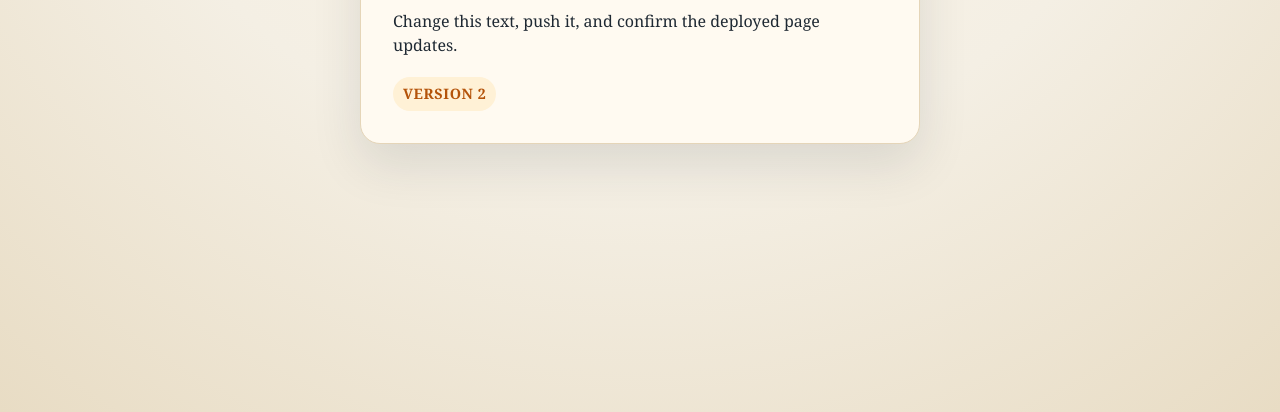
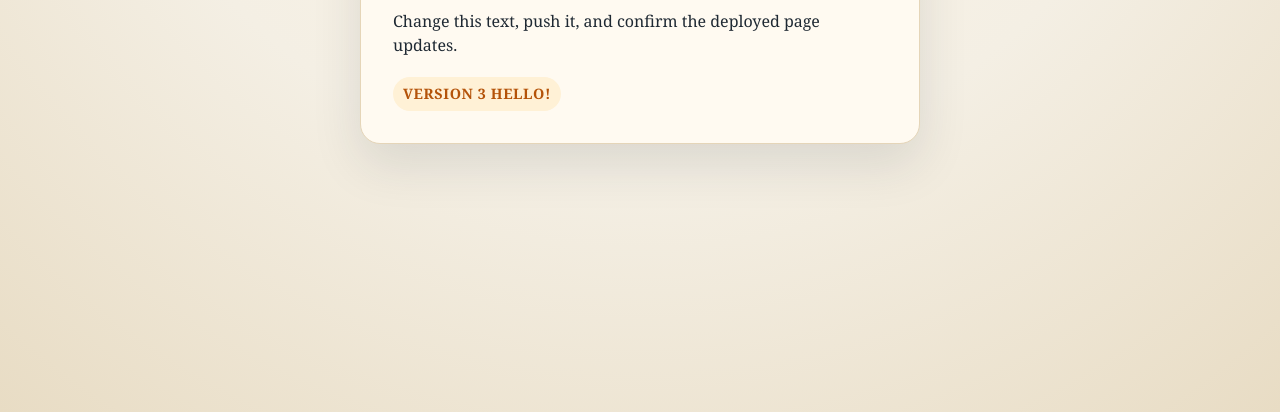
Before and after one commit to SilentAlchemi/cloutTest, a plain HTML site: page index.html in a window 1280 px wide. Shown: the part 388-800 px from the top of the page. Drawn offline with Linux system fonts and the light colour scheme.

Commit message:
Update page to version 3 hello

```diff
--- a/index.html
+++ b/index.html
@@ -65,7 +65,7 @@
     <h1>Cloud Test</h1>
     <p>This page exists only to test a minimal cloud coding workflow.</p>
     <p>Change this text, push it, and confirm the deployed page updates.</p>
-    <div class="stamp">Version 2</div>
+    <div class="stamp">Version 3 hello!</div>
   </main>
 </body>
 </html>
```
